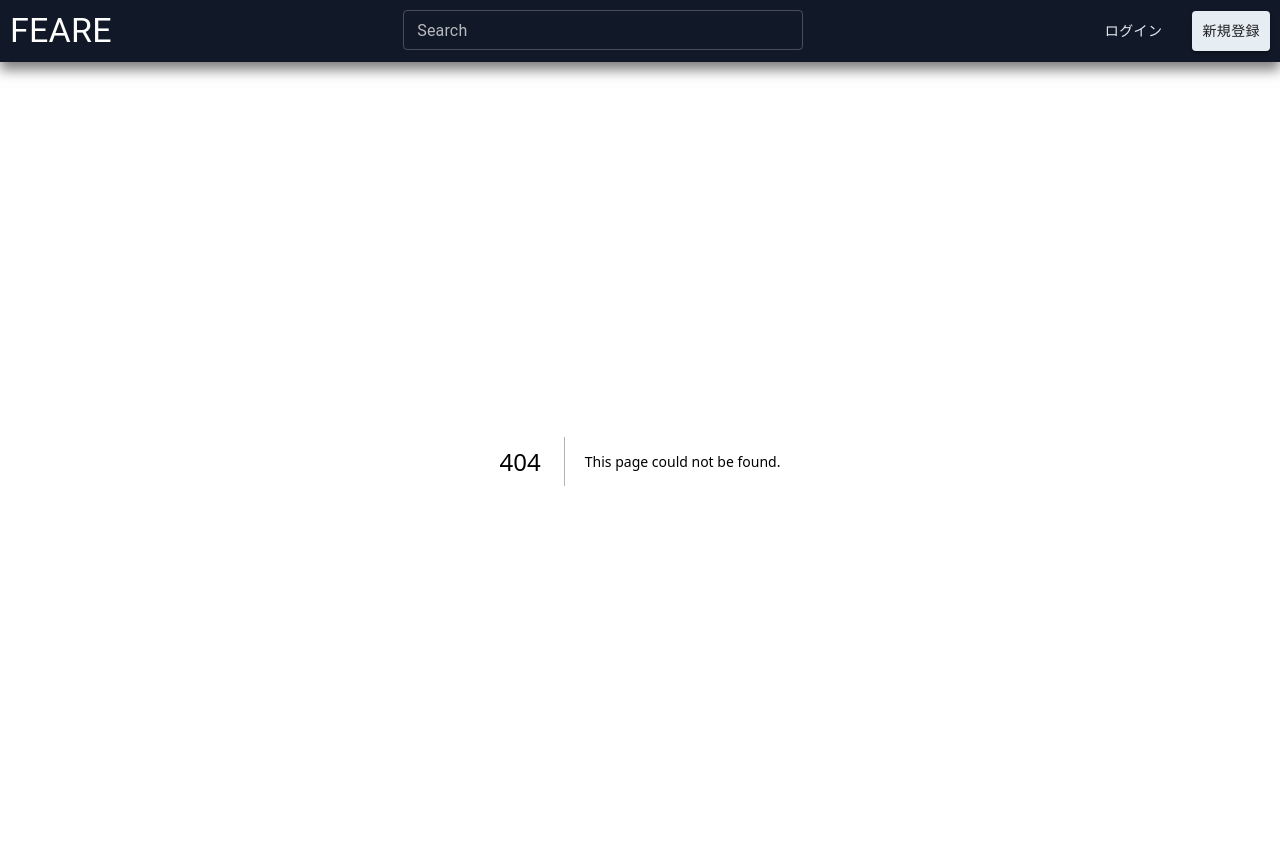
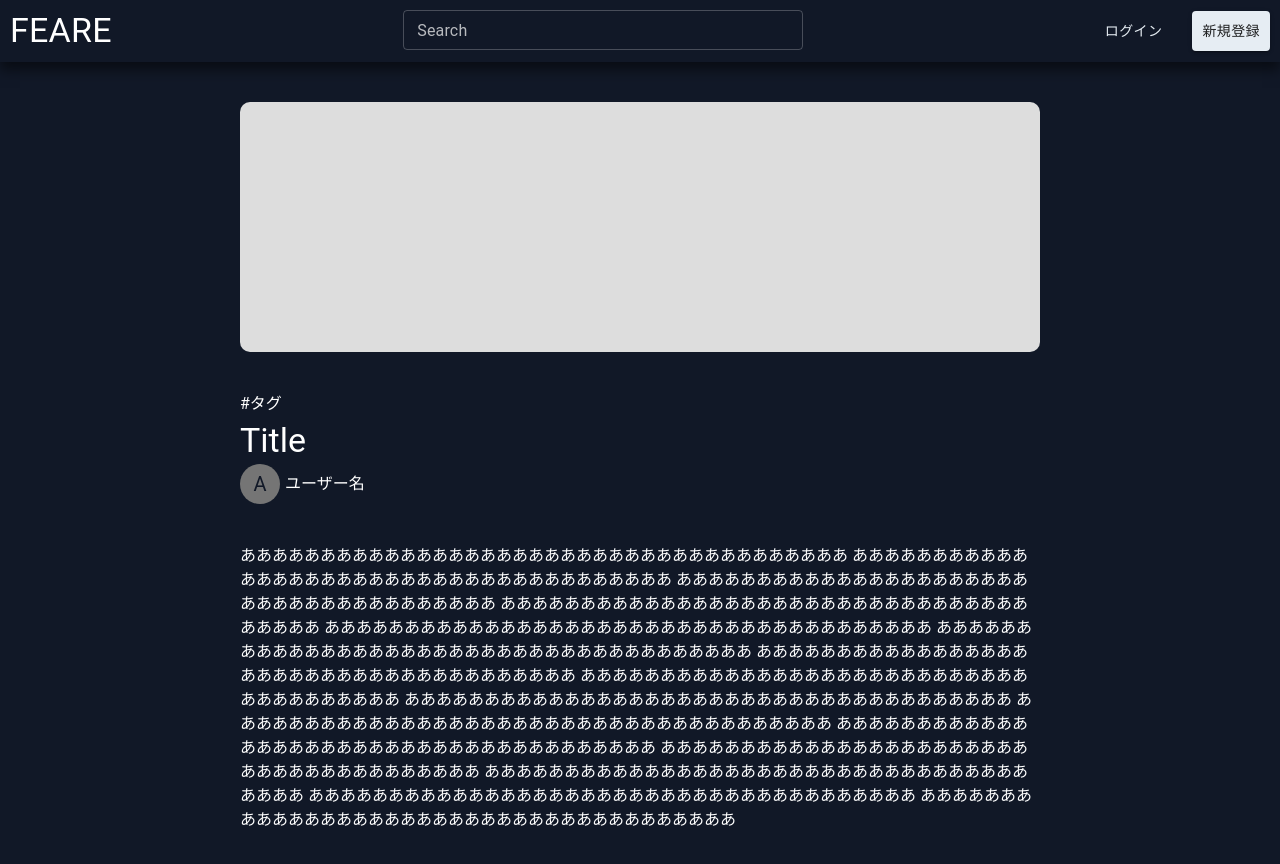
Before and after one commit to dango-the-world/project-feare, a Next.js app: page /post_detail in a window 1280 px wide. Before the commit this address had no page. Shown: the top 864 px of the page. Built offline with nearby package versions, Linux system fonts and the light colour scheme; what @mui/material-nextjs would draw is missing.

Commit message:
add:投稿詳細レイアウト

```diff
--- a/package.json
+++ b/package.json
@@ -14,7 +14,9 @@
     "@mui/icons-material": "^6.1.10",
     "@mui/material": "^6.1.10",
     "@mui/material-nextjs": "^6.1.9",
+    "@prisma/client": "^6.2.1",
     "next": "15.0.3",
+    "prisma": "^6.2.1",
     "react": "^18.3.1",
     "react-dom": "^18.3.1"
   },
--- /dev/null
+++ b/src/app/_components/post_detail/DetailContent.tsx
@@ -0,0 +1,13 @@
+import { Box } from "@mui/material";
+import React from "react";
+import { DetailImage } from "./DetailImage";
+import { DetailDisplay } from "./DetailDisplay";
+
+export const DetailContent = () => {
+  return (
+    <Box width={"800px"} margin={"auto"}>
+      <DetailImage />
+      <DetailDisplay />
+    </Box>
+  );
+};
--- /dev/null
+++ b/src/app/_components/post_detail/DetailDisplay.tsx
@@ -0,0 +1,38 @@
+import { Avatar, Box, Typography } from "@mui/material";
+import React from "react";
+
+export const DetailDisplay = () => {
+  return (
+    <Box padding={"40px 0"}>
+      <Typography>#タグ</Typography>
+      <Typography variant="h4" lineHeight={"3rem"}>
+        Title
+      </Typography>
+      <Box></Box>
+      <Box display={"flex"} gap={"5px"} alignItems={"center"}>
+        <Avatar>A</Avatar>
+        <Typography>ユーザー名</Typography>
+      </Box>
+
+      <Box margin={"40px 0"}>
+        <Typography>
+          ああああああああああああああああああああああああああああああああああああああ
+          ああああああああああああああああああああああああああああああああああああああ
+          ああああああああああああああああああああああああああああああああああああああ
+          ああああああああああああああああああああああああああああああああああああああ
+          ああああああああああああああああああああああああああああああああああああああ
+          ああああああああああああああああああああああああああああああああああああああ
+          ああああああああああああああああああああああああああああああああああああああ
+          ああああああああああああああああああああああああああああああああああああああ
+          ああああああああああああああああああああああああああああああああああああああ
+          ああああああああああああああああああああああああああああああああああああああ
+          ああああああああああああああああああああああああああああああああああああああ
+          ああああああああああああああああああああああああああああああああああああああ
+          ああああああああああああああああああああああああああああああああああああああ
+          ああああああああああああああああああああああああああああああああああああああ
+          ああああああああああああああああああああああああああああああああああああああ
+        </Typography>
+      </Box>
+    </Box>
+  );
+};
--- /dev/null
+++ b/src/app/_components/post_detail/DetailImage.tsx
@@ -0,0 +1,14 @@
+import { Box } from "@mui/material";
+import React from "react";
+
+export const DetailImage = () => {
+  return (
+    <Box
+      width={"100%"}
+      borderRadius={"10px"}
+      height={"250px"}
+      bgcolor={"#dddddd"}
+      mt={"40px"}
+    ></Box>
+  );
+};
--- /dev/null
+++ b/src/app/post_detail/page.tsx
@@ -0,0 +1,13 @@
+import { Box } from "@mui/material";
+import React from "react";
+import { DetailContent } from "../_components/post_detail/DetailContent";
+
+const page = () => {
+  return (
+    <Box>
+      <DetailContent />
+    </Box>
+  );
+};
+
+export default page;
```
Also changed, not shown: 2 other files (tests, documents, lock files or other folders).
